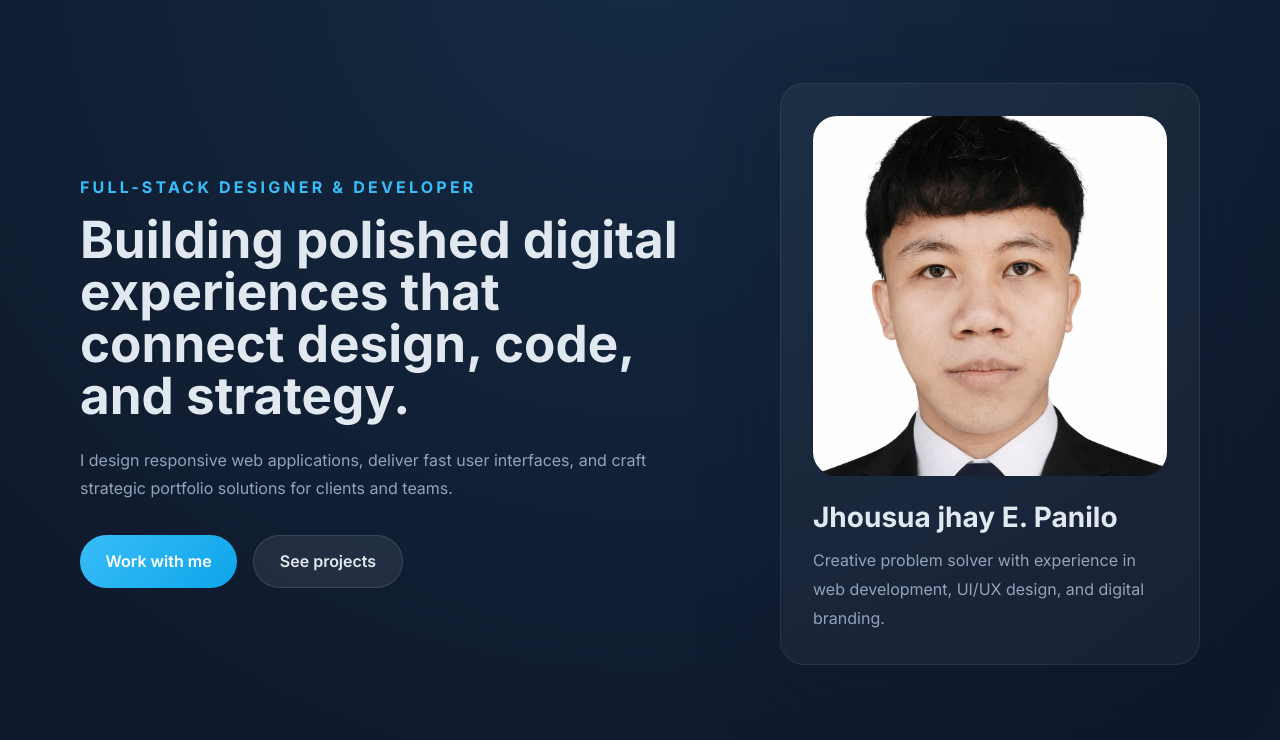
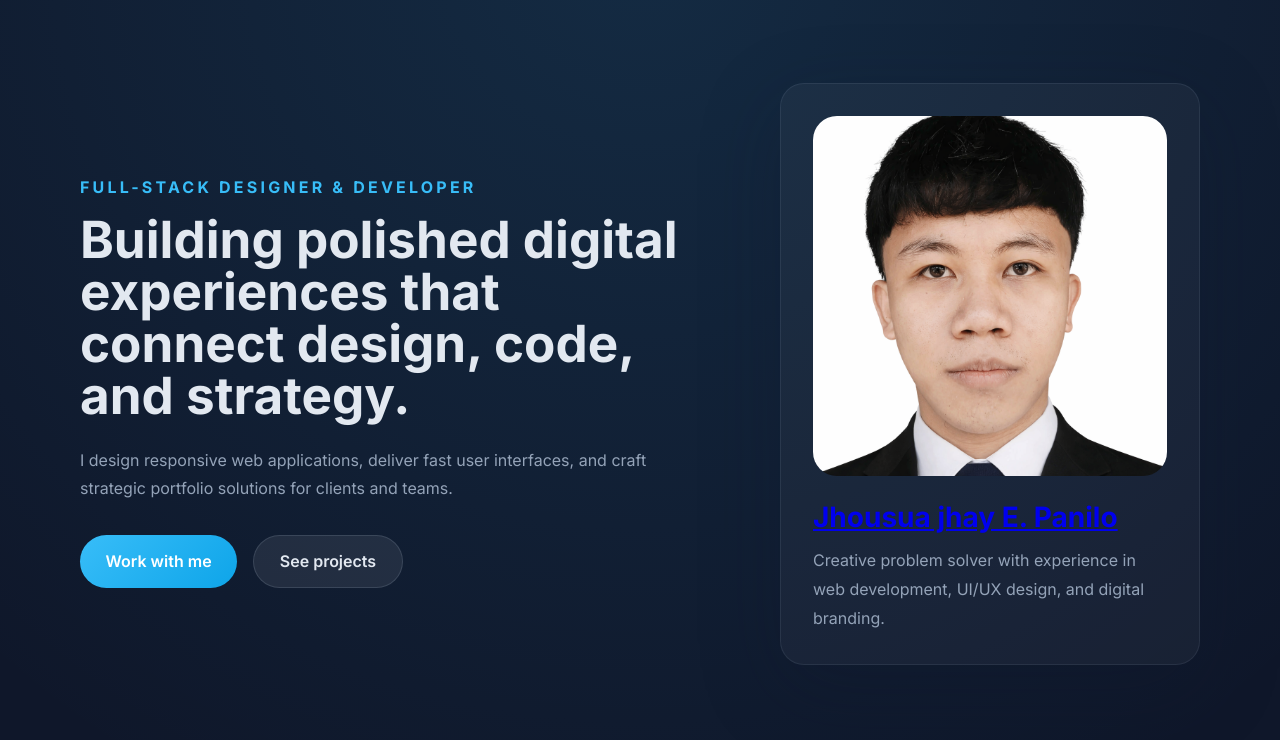
Before and after one commit to JhousuaPanilo/Portfolio-Lab3-Itec106, a plain HTML site: page index.html in a window 1280 px wide. Shown: the part 60-800 px from the top of the page. Drawn offline with Linux system fonts and the light colour scheme.

Commit message:
Update index.html

```diff
--- a/index.html
+++ b/index.html
@@ -40,7 +40,7 @@
           <div class="profile-card">
             <img class="profile-image" src="profile.jpg" alt="Profile portrait" />
             <div class="profile-details">
-              <h2 href="https://github.com/JhousuaPanilo" target="_blank" >Jhousua jhay E. Panilo</h2>
+              <h2 ><a href="https://github.com/JhousuaPanilo" target="_blank" >Jhousua jhay E. Panilo</a></h2>
               <p>Creative problem solver with experience in web development, UI/UX design, and digital branding.</p>
             </div>
           </div>
```
